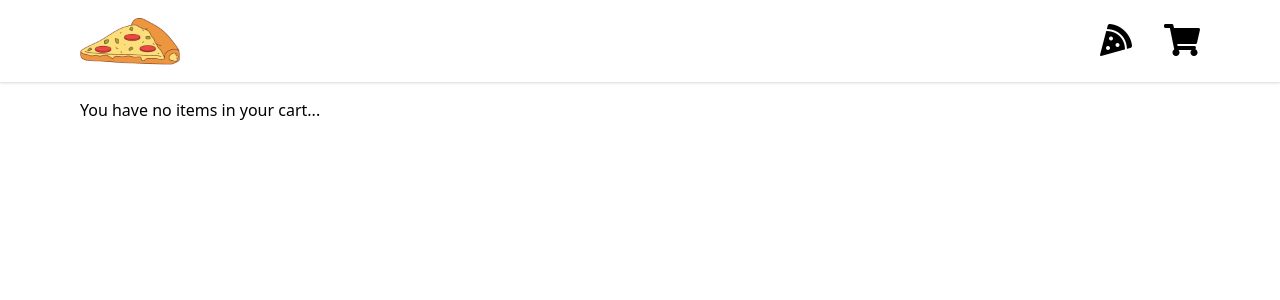
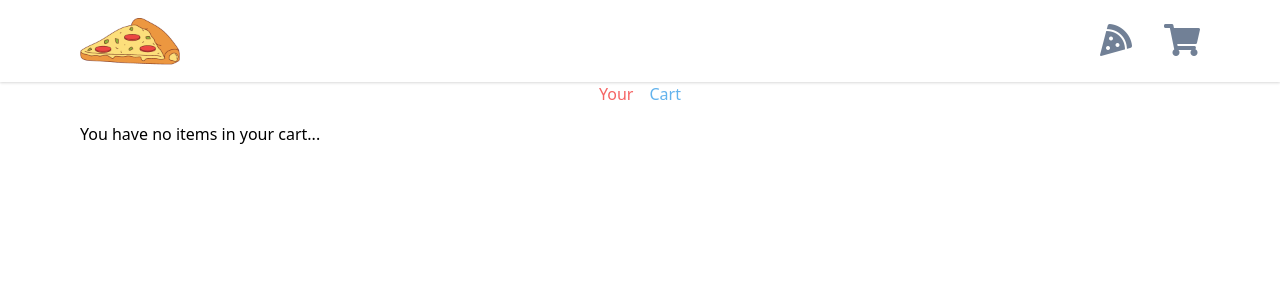
Before and after one commit to theoboldalex/pizza_parlour_frontend, a Nuxt app: page /cart in a window 1280 px wide. Shown: the top 300 px of the page. Built offline with nearby package versions, Linux system fonts and the light colour scheme.

Commit message:
basic cart layout setup

```diff
--- a/components/layout/Modal.vue
+++ b/components/layout/Modal.vue
@@ -12,6 +12,10 @@
           class="object-cover md:h-full md:rounded-l-xl md:rounded-t-none rounded-t-xl transform hover:scale-110 transition duration-1000 ease"
         />
       </div>
+      <button
+        class="fas fa-times opacity-50 closeModal"
+        @click="closeModal"
+      ></button>
       <div class="md:w-8/12 p-6 flex flex-col justify-center items-center">
         <h1 class="text-5xl bangers text-center">{{ data.name }}</h1>
         <p class="font-light text-sm text-center">{{ data.description }}</p>
@@ -76,4 +80,9 @@ export default {
 };
 </script>
 
-<style scoped></style>
+<style scoped>
+.closeModal {
+  position: fixed;
+  margin: 10px;
+}
+</style>
--- a/components/layout/Navbar.vue
+++ b/components/layout/Navbar.vue
@@ -13,12 +13,14 @@
 
       <div class="block flex mr-4 md:mr-20">
         <NuxtLink to="/menu" class="mr-8"
-          ><i class="fas fa-pizza-slice fa-2x transition duration-500 ease"></i
+          ><i
+            class="fas fa-pizza-slice fa-2x transition duration-500 ease text-gray-600 hover:text-gray-700"
+          ></i
         ></NuxtLink>
 
         <NuxtLink to="/cart">
           <i
-            class="fas fa-shopping-cart fa-2x transition duration-500 ease"
+            class="fas fa-shopping-cart fa-2x transition duration-500 ease text-gray-600 hover:text-gray-700"
             :class="cart.length && 'cart'"
             :data-cartCount="cart.length"
           ></i>
@@ -55,7 +57,7 @@ export default {
   height: 20px;
   width: 20px;
   border-radius: 50%;
-  background-color: red;
+  background-color: #ef4444;
   position: absolute;
   margin: -5px -5px;
 }
--- a/pages/cart/index.vue
+++ b/pages/cart/index.vue
@@ -1,7 +1,36 @@
 <template>
-  <div class="py-4 ml-4 md:ml-20">
-    You have no items in your cart...
-  </div>
+  <section>
+    <h1 class="hero-text text-red-500 text-shadow-lg page-heading text-center">
+      Your<span class="ml-4 hero-text text-blue-400 text-shadow-lg page-heading"
+        >Cart</span
+      >
+    </h1>
+    <div v-if="!cart.length" class="py-4 ml-4 md:ml-20">
+      You have no items in your cart...
+    </div>
+
+    <div
+      v-for="(pizza, index) in cart"
+      :key="index"
+      class="border rounded-xl shadow-lg mx-4 md:mx-20 my-6 flex"
+    >
+      <img
+        :src="require(`~/static/${pizza.pizza.imageUrl}`)"
+        :alt="pizza.pizza.description"
+        class="rounded-l-xl w-3/12"
+      />
+      <div class="w-8/12 flex flex-col justify-center items-center">
+        <h1 class="bangers sm:text-3xl">{{ pizza.pizza.name }}</h1>
+        <h1 class="sm:text-2xl opacity-50">£{{ pizza.price }}</h1>
+        <h1 class="sm:text-2xl">Size: {{ pizza.size }}</h1>
+      </div>
+      <div class="w-1/12 flex justify-center items-center">
+        <button @click="deletePizza">
+          <i class="fas fa-trash-alt opacity-50"></i>
+        </button>
+      </div>
+    </div>
+  </section>
 </template>
 
 <script>
@@ -9,6 +38,9 @@ import { mapState } from "vuex";
 export default {
   computed: {
     ...mapState(["cart"])
+  },
+  methods: {
+    deletePizza() {}
   }
 };
 </script>
```
